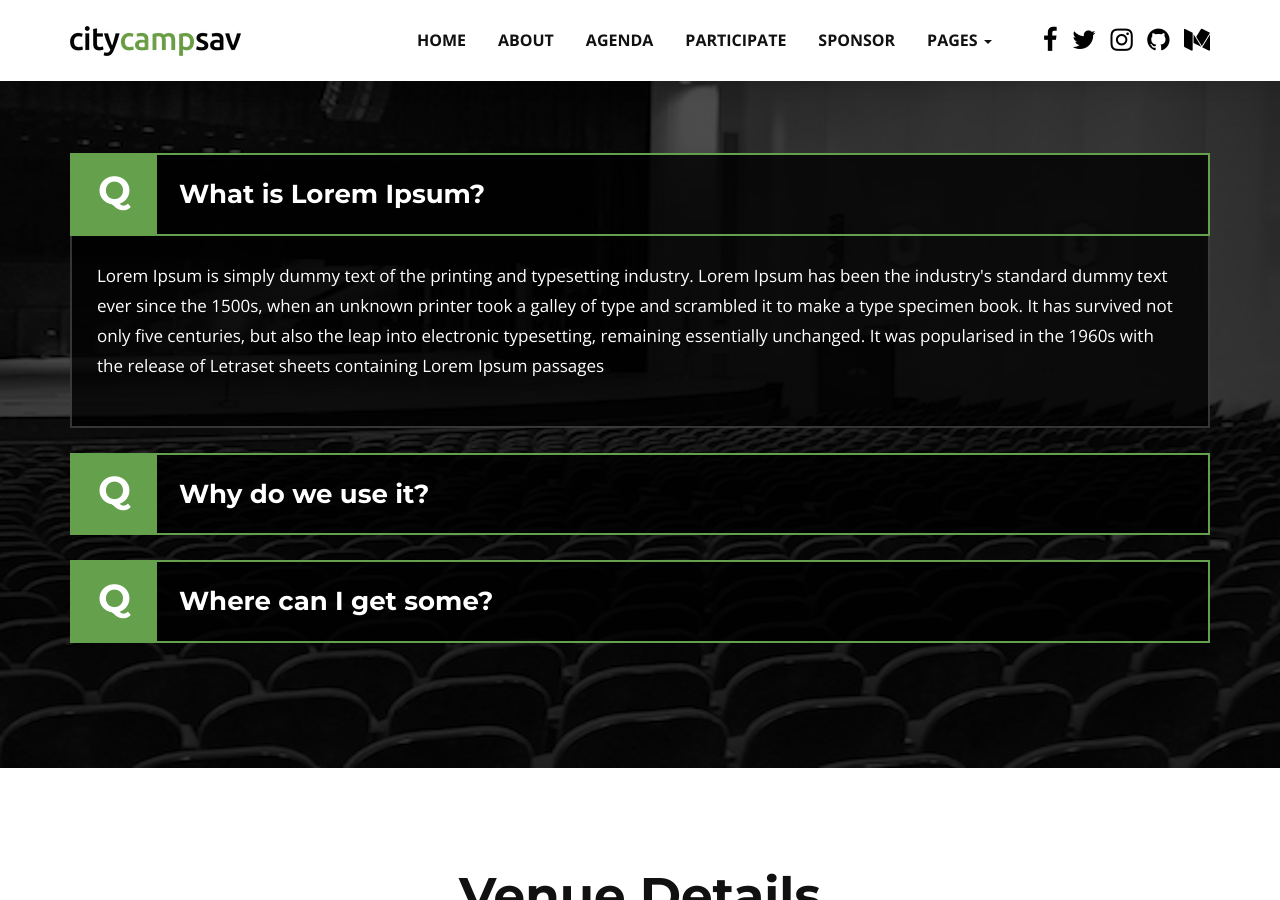
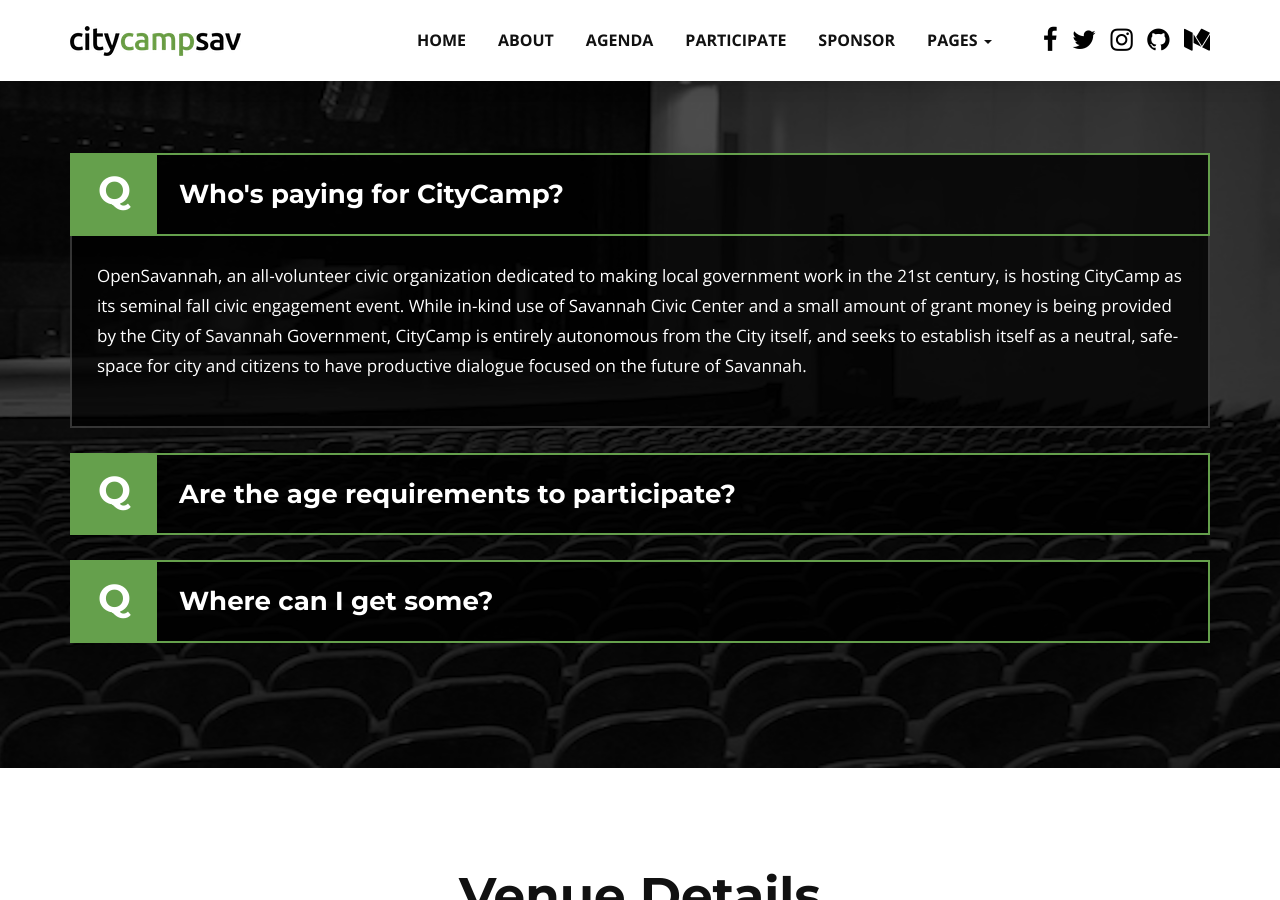
Before and after one commit to opensavannah/citycampsav.org, a Jekyll site: the page built from index.html, in a window 1280 px wide and 900 px high, scrolled down 6463 px. Built offline with Jekyll 4.4.1, drawn with Linux system fonts in a browser that asks for light colours.

Commit message:
Updated '_data/faq.yml' via CloudCannon

```diff
--- a/_data/faq.yml
+++ b/_data/faq.yml
@@ -1,9 +1,30 @@
-sectionHeading: "Frequently Asked Questions"
-desc: "Lorem Ipsum is simply dummy text of the printing and typesetting industry. Lorem Ipsum has been the industry's standard dummy text ever since the 1500s, when an unknown printer"
+sectionHeading: Frequently Asked Questions
+desc: >-
+  Lorem Ipsum is simply dummy text of the printing and typesetting industry.
+  Lorem Ipsum has been the industry's standard dummy text ever since the 1500s,
+  when an unknown printer
 questionAnswer:
-  - q: What is Lorem Ipsum?
-    a: "Lorem Ipsum is simply dummy text of the printing and typesetting industry. Lorem Ipsum has been the industry's standard dummy text ever since the 1500s, when an unknown printer took a galley of type and scrambled it to make a type specimen book. It has survived not only five centuries, but also the leap into electronic typesetting, remaining essentially unchanged. It was popularised in the 1960s with the release of Letraset sheets containing Lorem Ipsum passages"
-  - q:  Why do we use it?
-    a: "It is a long established fact that a reader will be distracted by the readable content of a page when looking at its layout. The point of using Lorem Ipsum is that it has a more-or-less normal distribution of letters, as opposed to using 'Content here, content here', making it look like readable English. Many desktop publishing packages and web page editors now use Lorem Ipsum as their default model text, and a search for 'lorem ipsum' will uncover many web sites still in their infancy."
+  - q: Who's paying for CityCamp?
+    a: >-
+      OpenSavannah, an all-volunteer civic organization dedicated to making
+      local government work in the 21st century,  is hosting CityCamp as its
+      seminal fall civic engagement event. While in-kind use of Savannah Civic
+      Center and a small amount of grant money is being provided by the City of
+      Savannah Government, CityCamp is entirely autonomous from the City itself,
+      and seeks to establish itself as a neutral, safe-space for city and
+      citizens to have productive dialogue focused on the future of Savannah.
+  - q: Are the age requirements to participate?
+    a: >-
+      Absolutely not! All ages are invited to attend, especially adolescents!
+      The only caveat, however, is that we will unfortunately not be able to
+      provide childcare services on site, as it is a liability to do so on
+      City-owned property.
   - q: Where can I get some?
-    a: "There are many variations of passages of Lorem Ipsum available, but the majority have suffered alteration in some form, by injected humour, or randomised words which don't look even slightly believable. If you are going to use a passage of Lorem Ipsum, you need to be sure there isn't anything embarrassing hidden in the middle of text. All the Lorem Ipsum generators on the Internet tend to repeat predefined chunks as necessary, making this the first true generator on the Internet."
+    a: >-
+      There are many variations of passages of Lorem Ipsum available, but the
+      majority have suffered alteration in some form, by injected humour, or
+      randomised words which don't look even slightly believable. If you are
+      going to use a passage of Lorem Ipsum, you need to be sure there isn't
+      anything embarrassing hidden in the middle of text. All the Lorem Ipsum
+      generators on the Internet tend to repeat predefined chunks as necessary,
+      making this the first true generator on the Internet.
```
